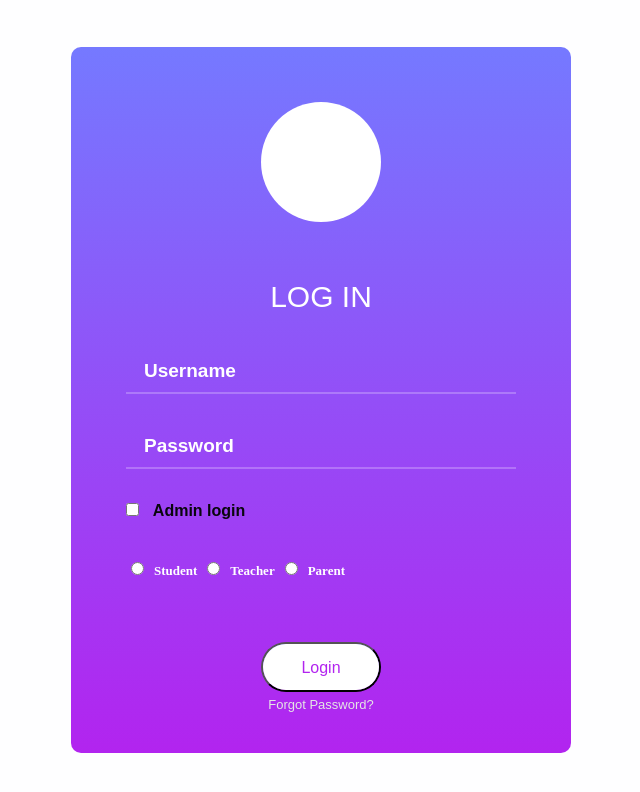
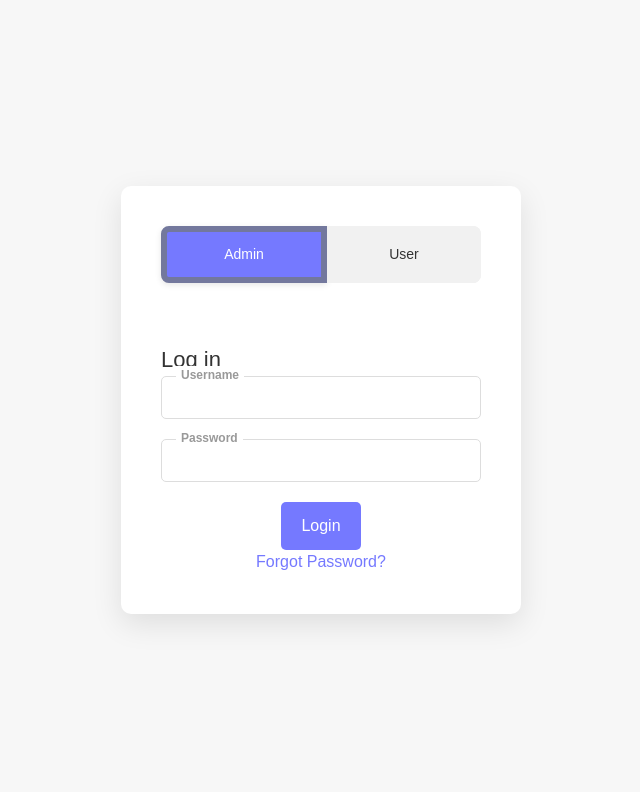
Before and after one commit to vishal6207/sms, a React (Create React App) app in the folder frontend/: page / in a window 1280 px wide. Shown: the top 792 px of the page, without its empty margins (319-959 px from the left). Built offline with nearby package versions, Linux system fonts and the light colour scheme.

Commit message:
UI: login form

```diff
--- a/frontend/src/Component/LoginForm/LoginForm.css
+++ b/frontend/src/Component/LoginForm/LoginForm.css
@@ -5,201 +5,151 @@
 }
 
 .limiter {
-  width: 100%;
-  margin: 0 auto;
+  display: flex;
+  justify-content: center;
+  align-items: center;
+  min-height: 100vh;
+  background: #f7f7f7;
 }
 
 .container-login100 {
   width: 100%;
-  min-height: 100vh;
-  display: flex;
-  flex-wrap: wrap;
-  justify-content: center;
-  align-items: center;
-  padding: 15px;
-  background-repeat: no-repeat;
-  background-position: center;
-  background-size: cover;
-  position: relative;
-  z-index: 1;
-}
-
-.container-login100::before {
-  content: "";
-  display: block;
-  position: absolute;
-  z-index: -1;
-  width: 100%;
-  height: 100%;
-  top: 0;
-  left: 0;
-  background-color: rgba(255, 255, 255, 0.9);
+  max-width: 400px;
+  /* Standard size styling */
+  background-color: #fff;
+  border-radius: 10px;
+  overflow: hidden;
+  box-shadow: 0 10px 30px rgba(0, 0, 0, 0.1);
 }
 
 .wrap-login100 {
-  width: 500px;
-  border-radius: 10px;
-  overflow: hidden;
-  padding: 55px 55px 37px;
-  background: linear-gradient(to bottom, #7579ff, #b224ef);
+  padding: 40px;
 }
 
-.login100-form {
-  width: 100%;
+.tabs-container {
+  display: flex;
+  justify-content: space-between;
+  margin-bottom: 30px;
+  background-color: #f1f1f1;
+  /* Embedding with background */
+  border-radius: 8px;
+  /* Soft rounded corners */
+}
+
+.tab-button {
+  flex: 1;
+  padding: 12px 0;
+  background: #f1f1f1;
+  color: #333;
+  font-size: 14px;
+  border: none;
+  cursor: pointer;
+  transition: background-color 0.3s ease, color 0.3s ease;
+  text-align: center;
+}
+
+.tab-button:first-child {
+  border-radius: 8px 0 0 8px;
+}
+
+.tab-button:last-child {
+  border-radius: 0 8px 8px 0;
+}
+
+.tab-button.active {
+  background-color: #7579ff;
+  /* Active tab styling */
+  color: white;
+  box-shadow: 0 2px 6px rgba(0, 0, 0, 0.1);
+  /* Simple effect for active tab */
+}
+
+.tab-button:hover {
+  background-color: #ccc;
 }
 
 .login100-form-logo {
-  font-size: 60px;
   display: flex;
   justify-content: center;
-  align-items: center;
-  width: 120px;
-  height: 120px;
-  border-radius: 50%;
-  background-color: #fff;
-  margin: 0 auto 30px;
+  margin-bottom: 30px;
 }
 
 .login100-form-title {
-  font-family: 'Poppins', sans-serif;
-  font-size: 30px;
-  color: #fff;
-  line-height: 1.2;
+  font-size: 22px;
+  color: #333;
   text-align: center;
-  text-transform: uppercase;
-  display: block;
-}
-
-.p-b-34 {
-  padding-bottom: 34px;
-}
-
-.p-t-27 {
-  padding-top: 27px;
+  margin-bottom: 20px;
 }
 
 .wrap-input100 {
-  width: 100%;
   position: relative;
-  margin-bottom: 30px;
+  margin-bottom: 20px;
 }
 
 .input100 {
-  font-family: 'Poppins', sans-serif !important;
-  font-size: 16px;
-  color: #fff !important;
-  line-height: 1.2;
-  display: block;
   width: 100%;
-  height: 45px;
-  background: transparent;
-  padding: 0 5px 0 38px;
+  padding: 10px 15px;
+  border: 1px solid #ddd;
+  border-radius: 5px;
+  font-size: 14px;
   outline: none;
-  border: none;
-  border-bottom: 2px solid rgba(255, 255, 255, 0.24);
+  transition: border-color 0.3s ease;
+}
+
+.input100:focus {
+  border-color: #7579ff;
 }
 
 .label100 {
   position: absolute;
-  top: 50%;
-  left: 18px;
-  transform: translateY(-50%);
-  color: #fff;
-  font-size: 19px;
-  pointer-events: none;
-  transition: 0.3s ease;
+  top: -10px;
+  left: 15px;
+  background-color: #fff;
+  padding: 0 5px;
+  font-size: 12px;
+  color: #999;
+}
+
+.container-login100-form-btn {
+  margin-top: 20px;
+  text-align: center;
+}
+
+.login100-form-btn {
+  background: #7579ff;
+  border: none;
+  padding: 12px 20px;
+  color: white;
+  font-size: 16px;
+  border-radius: 5px;
+  cursor: pointer;
+  transition: background 0.3s ease;
+}
+
+.login100-form-btn:hover {
+  background: #5a55df;
+}
+
+.role-selection {
+  display: flex;
+  justify-content: space-between;
+  margin-bottom: 20px;
 }
 
 .label-checkbox100 {
-  font-family: 'Poppins';
-  font-size: 13px;
-  color: #fff;
-  line-height: 1.2;
-
-  position: relative;
-  padding-left: 10px;
-  padding-bottom: 29px;
-  cursor: pointer;
-
+  color: #333;
+  margin-right: 10px;
 }
 
-
-
-.input100:focus+.label100,
-.input100:valid+.label100 {
-  top: 0;
-  left: 10px;
-  font-size: 16px;
-  color: #ffffff;
-
-
-}
-
-.focus-input100 {
-  position: absolute;
-  display: block;
-  width: 100%;
-  height: 100%;
-  top: 0;
-  left: 0;
-  pointer-events: none;
-}
-
-.contact100-form-checkbox {
-  padding-left: 5px;
-  padding-top: 5px;
-  padding-bottom: 35px;
-}
-
-.container-login100-form-btn {
-  width: 100%;
-  display: flex;
-  flex-direction: column;
-  justify-content: center;
-  align-items: center;
-}
-
-.login100-form-btn {
-  font-family: 'Poppins', sans-serif;
-  font-size: 16px;
-  color: #b224ef;
-  line-height: 1.2;
-  display: flex;
-  justify-content: center;
-  align-items: center;
-  padding: 0 20px;
-  min-width: 120px;
-  height: 50px;
-  border-radius: 25px;
-  background: linear-gradient(to bottom, #7579ff, #b224ef);
-  position: relative;
-  z-index: 1;
-  transition: all 0.4s;
-}
-
-.login100-form-btn::before {
-  content: "";
-  display: block;
-  position: absolute;
-  z-index: -1;
-  width: 100%;
-  height: 100%;
-  border-radius: 25px;
-  background-color: #fff;
-  top: 0;
-  left: 0;
-  opacity: 1;
-  transition: all 0.4s;
+.text-center {
+  text-align: center;
 }
 
 .txt1 {
-  font-family: 'Poppins', sans-serif;
-  font-size: 13px;
-  color: #e5e5e5;
-  line-height: 1.5;
+  color: #7579ff;
+  text-decoration: none;
 }
 
-.txt1 a {
-  color: #b224ef;
-  text-decoration: none;
+.txt1:hover {
+  text-decoration: underline;
 }
--- a/frontend/src/Component/LoginForm/LoginForm.jsx
+++ b/frontend/src/Component/LoginForm/LoginForm.jsx
@@ -1,11 +1,11 @@
 import React, { useState } from 'react';
 import { useNavigate } from 'react-router-dom';
-import './LoginForm.css';
+import './LoginForm.css'; // Assuming you are using CSS module for styling
 import ApiManager from '../../Api/ApiManager';
 
 function LoginForm({ onLogin }) {
   const navigate = useNavigate();
-  const [isAdminToggle, setIsAdminToggle] = useState(false); // State for toggle
+  const [selectedTab, setSelectedTab] = useState("admin"); // "admin" or "user"
   const [selectedRole, setSelectedRole] = useState(""); // State for selected role
 
   const handleSubmit = async (e) => {
@@ -13,24 +13,20 @@ function LoginForm({ onLogin }) {
 
     const username = e.target.username.value;
     const password = e.target.pass.value;
-    const role = isAdminToggle ? "admin" : selectedRole; // Set role based on toggle
+    const role = selectedTab === "admin" ? "admin" : selectedRole;
 
-    // Ensure role is selected if toggle is not admin
-    if (!isAdminToggle && !selectedRole) {
+    if (selectedTab !== "admin" && !selectedRole) {
       alert("Please select a role");
       return;
     }
 
     const userDetail = await ApiManager.loginUser({
       username: "admin123",
-      password: "123" ,
-      role: "admin"
-      });
+      password: "123",
+      role: "admin",
+    });
 
-
-      console.log("userdetailsssssss", userDetail)
-
-
+    console.log("User details:", userDetail);
 
     if (role === "admin") {
       onLogin("admin");
@@ -57,21 +53,30 @@ function LoginForm({ onLogin }) {
     <div className="limiter">
       <div className="container-login100">
         <div className="wrap-login100">
+          <div className="tabs-container">
+            <button
+              className={`tab-button ${selectedTab === "admin" ? "active" : ""}`}
+              onClick={() => setSelectedTab("admin")}
+            >
+              Admin
+            </button>
+            <button
+              className={`tab-button ${selectedTab === "user" ? "active" : ""}`}
+              onClick={() => setSelectedTab("user")}
+            >
+              User
+            </button>
+          </div>
+
           <form className="login100-form validate-form" onSubmit={handleSubmit}>
             <span className="login100-form-logo">
-              <i className="zmdi zmdi-landscape">
-                {/* <img src={logo} alt="Logo" width={170} /> */}
-              </i>
+              <i className="zmdi zmdi-landscape"></i>
             </span>
-            <span className="login100-form-title p-b-34 p-t-27">
-              Log in
-            </span>
+            <span className="login100-form-title p-b-34 p-t-27">Log in</span>
 
             <div className="wrap-input100">
               <input className="input100" type="text" name="username" required />
-              <label className="label100">
-                Username
-              </label>
+              <label className="label100">Username</label>
             </div>
 
             <div className="wrap-input100">
@@ -79,19 +84,9 @@ function LoginForm({ onLogin }) {
               <label className="label100">Password</label>
             </div>
 
-            <div className="wrap-input100">
-              <label className="toggle-label">
-                <input
-                  type="checkbox"
-                  checked={isAdminToggle}
-                  onChange={() => setIsAdminToggle(!isAdminToggle)}
-                /> Admin login
-              </label>
-            </div>
-
-            {/* Conditionally render radio buttons based on toggle state */}
-            {!isAdminToggle && (
-              <div className="contact100-form-checkbox">
+            {/* Conditionally render content based on selected tab */}
+            {selectedTab === "user" && (
+              <div className="contact100-form-checkbox role-selection">
                 <input
                   className="input-checkbox100"
                   id="ckb1"
@@ -99,9 +94,9 @@ function LoginForm({ onLogin }) {
                   name="role"
                   value="Student"
                   onChange={handleRoleChange}
-                  required={!isAdminToggle}
+                  required={selectedTab === "user"}
                 />
-                <label className="label-checkbox100 text-white" htmlFor="ckb1">
+                <label className="label-checkbox100" htmlFor="ckb1">
                   Student
                 </label>
 
@@ -112,9 +107,9 @@ function LoginForm({ onLogin }) {
                   name="role"
                   value="Teacher"
                   onChange={handleRoleChange}
-                  required={!isAdminToggle}
+                  required={selectedTab === "user"}
                 />
-                <label className="label-checkbox100 text-white" htmlFor="ckb2">
+                <label className="label-checkbox100" htmlFor="ckb2">
                   Teacher
                 </label>
 
@@ -125,9 +120,9 @@ function LoginForm({ onLogin }) {
                   name="role"
                   value="Parent"
                   onChange={handleRoleChange}
-                  required={!isAdminToggle}
+                  required={selectedTab === "user"}
                 />
-                <label className="label-checkbox100 text-white" htmlFor="ckb3">
+                <label className="label-checkbox100" htmlFor="ckb3">
                   Parent
                 </label>
               </div>
```
